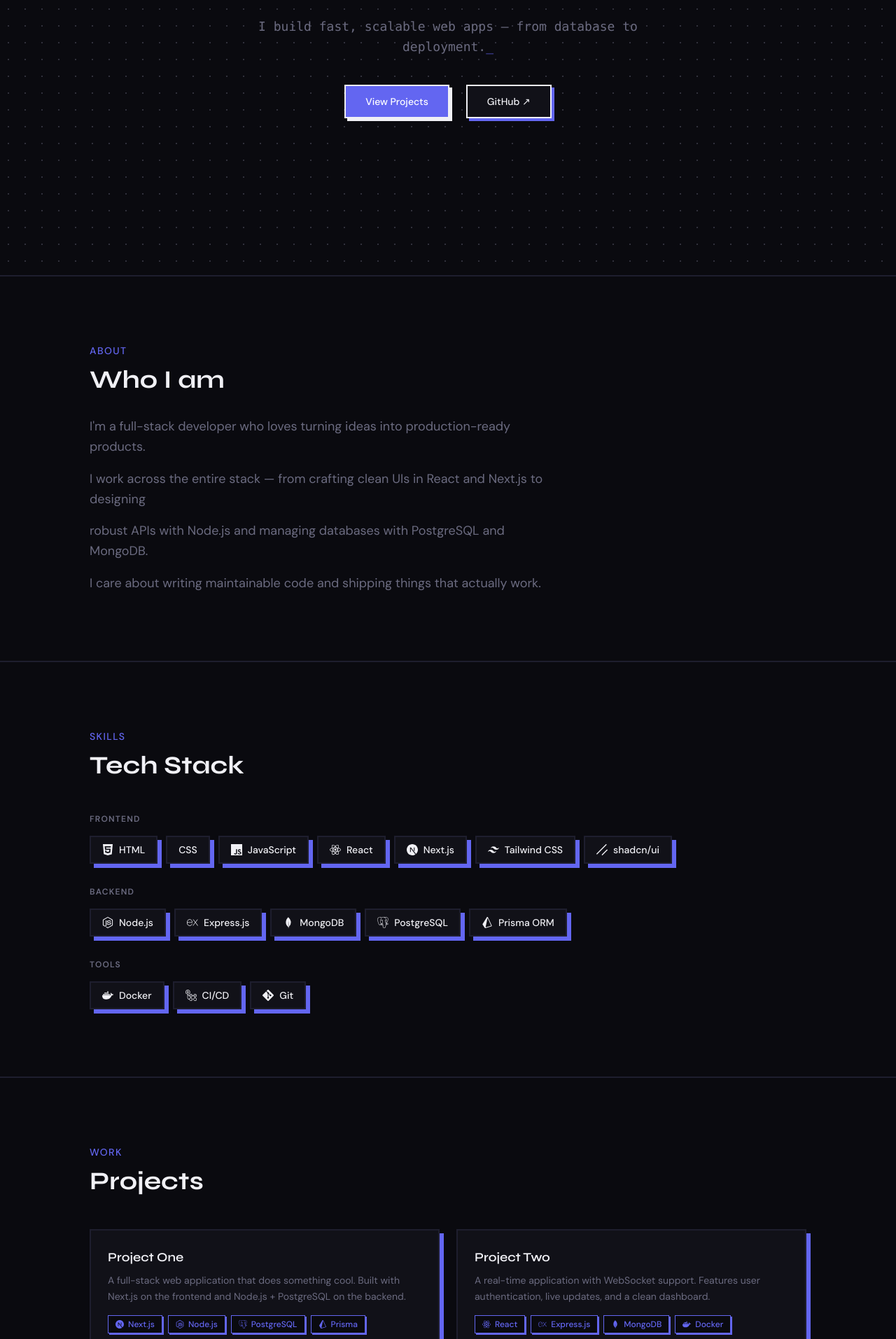
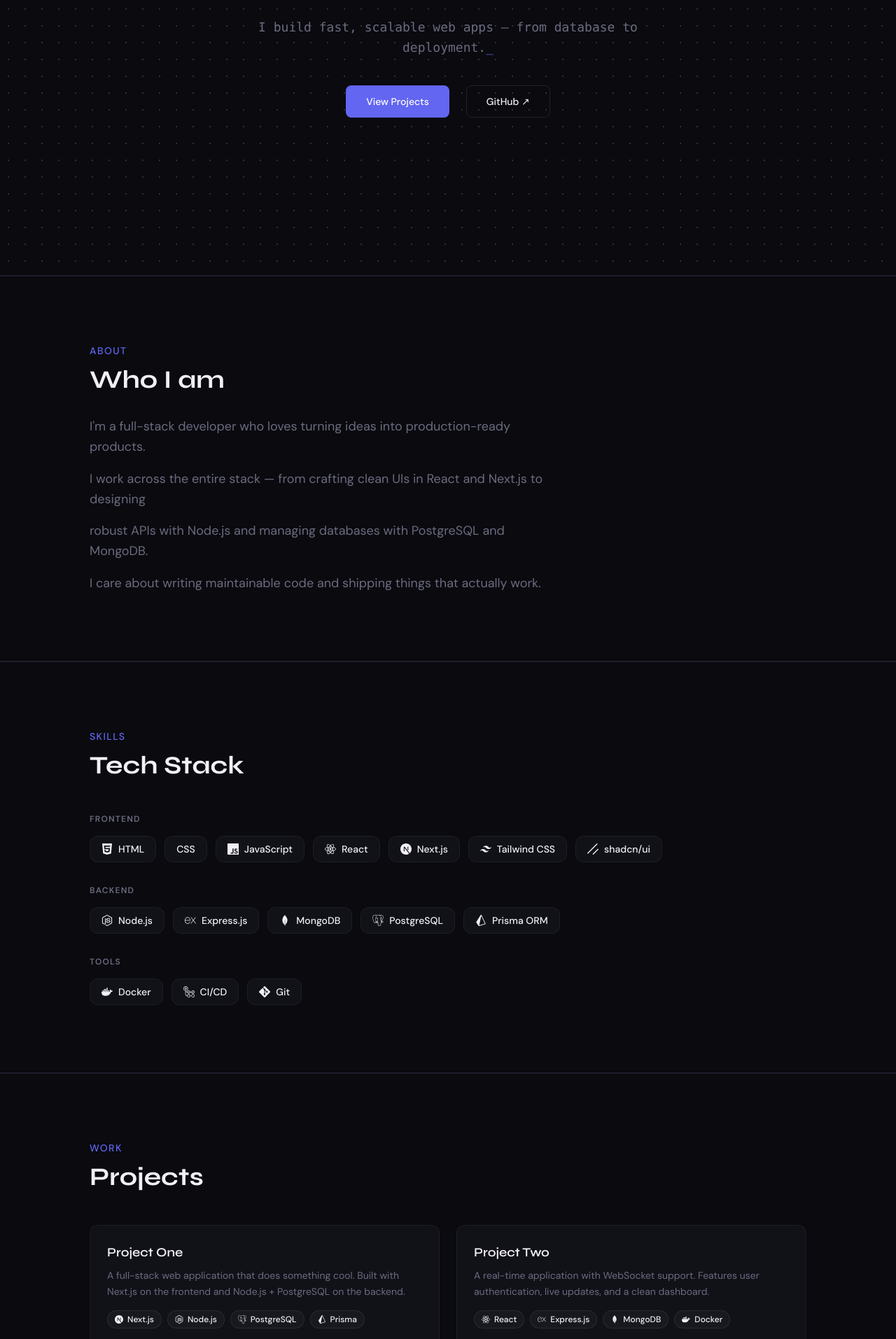
Before and after one commit to BhaveshP888/Portfolio, a Next.js app: page / in a window 1280 px wide. Shown: the part 407-2320 px from the top of the page at 70% size. Built offline with nearby package versions, Linux system fonts and the light colour scheme.

Commit message:
style: upgrade to cyber-minimalist aesthetic

```diff
--- a/app/globals.css
+++ b/app/globals.css
@@ -113,54 +113,50 @@
   opacity: 1;
 }
 
-.brutal-card {
+.cyber-card {
   background-color: var(--surface);
-  border: 2px solid var(--border-color);
-  box-shadow: 6px 6px 0px 0px var(--accent);
-  transition: all 0.2s ease;
-  border-radius: 0;
+  border: 1px solid rgba(255, 255, 255, 0.05);
+  border-radius: 0.75rem;
+  transition: all 0.3s ease;
 }
 
-.brutal-card:hover {
-  transform: translate(4px, 4px);
-  box-shadow: 2px 2px 0px 0px var(--accent);
-  border-color: var(--accent);
+.cyber-card:hover {
+  border-color: rgba(99, 102, 241, 0.3);
+  box-shadow: 0 0 30px -5px rgba(99, 102, 241, 0.15), inset 0 0 20px rgba(99, 102, 241, 0.05);
+  transform: translateY(-2px);
 }
 
-.brutal-btn {
+.cyber-btn {
   background-color: var(--accent);
   color: #ffffff;
-  border: 2px solid var(--text);
-  box-shadow: 4px 4px 0px 0px var(--text);
-  transition: all 0.2s ease;
-  border-radius: 0;
+  border-radius: 0.5rem;
+  transition: all 0.3s ease;
+  border: 1px solid transparent;
 }
 
-.brutal-btn:hover {
-  transform: translate(4px, 4px);
-  box-shadow: 0px 0px 0px 0px var(--text);
+.cyber-btn:hover {
   background-color: var(--accent-hover);
+  box-shadow: 0 0 20px -2px rgba(99, 102, 241, 0.4);
 }
 
-.brutal-btn-alt {
-  background-color: var(--surface);
+.cyber-btn-alt {
+  background-color: transparent;
   color: var(--text);
-  border: 2px solid var(--text);
-  box-shadow: 4px 4px 0px 0px var(--accent);
-  transition: all 0.2s ease;
-  border-radius: 0;
+  border: 1px solid rgba(255, 255, 255, 0.1);
+  border-radius: 0.5rem;
+  transition: all 0.3s ease;
 }
 
-.brutal-btn-alt:hover {
-  transform: translate(4px, 4px);
-  box-shadow: 0px 0px 0px 0px var(--accent);
+.cyber-btn-alt:hover {
+  border-color: var(--accent);
   color: var(--accent);
+  box-shadow: 0 0 15px -2px rgba(99, 102, 241, 0.2), inset 0 0 10px rgba(99, 102, 241, 0.1);
 }
 
-.brutal-tag {
-  background-color: var(--bg);
-  border: 1px solid var(--accent);
-  color: var(--accent);
-  border-radius: 0;
-  box-shadow: 2px 2px 0px 0px var(--accent);
+.cyber-tag {
+  background-color: rgba(255, 255, 255, 0.03);
+  border: 1px solid rgba(255, 255, 255, 0.08);
+  color: var(--text);
+  border-radius: 9999px;
+  transition: all 0.3s ease;
 }
--- a/components/Hero.tsx
+++ b/components/Hero.tsx
@@ -13,7 +13,7 @@
         {/* Available badge */}
         {siteData.availableForWork && (
           <div
-            className="animate-fade-in inline-flex items-center gap-2 px-4 py-1.5 brutal-tag text-xs font-medium mb-8"
+            className="animate-fade-in inline-flex items-center gap-2 px-4 py-1.5 cyber-tag text-xs font-medium mb-8"
             style={{ animationDelay: "0.1s" }}
           >
             <span className="w-1.5 h-1.5 rounded-full bg-accent animate-pulse" />
@@ -52,7 +52,7 @@
         >
           <a
             href="#projects"
-            className="px-7 py-3 brutal-btn font-medium text-sm"
+            className="px-7 py-3 cyber-btn font-medium text-sm"
           >
             View Projects
           </a>
@@ -60,7 +60,7 @@
             href={siteData.github}
             target="_blank"
             rel="noopener noreferrer"
-            className="px-7 py-3 brutal-btn-alt font-medium text-sm"
+            className="px-7 py-3 cyber-btn-alt font-medium text-sm"
           >
             GitHub ↗
           </a>
--- a/components/Navbar.tsx
+++ b/components/Navbar.tsx
@@ -28,7 +28,7 @@
     <header
       className={`fixed top-0 left-0 right-0 z-50 transition-all duration-300 ${
         scrolled
-          ? "bg-bg border-b-2 border-border"
+          ? "bg-bg/80 backdrop-blur-md border-b border-white/5"
           : "bg-transparent"
       }`}
     >
--- a/components/Projects.tsx
+++ b/components/Projects.tsx
@@ -17,7 +17,7 @@
           {siteData.projects.map((project) => (
             <article
               key={project.title}
-              className="reveal brutal-card group flex flex-col p-6"
+              className="reveal cyber-card group flex flex-col p-6"
             >
               {/* Title */}
               <h3 className="font-display text-text font-semibold text-lg mb-2 group-hover:text-accent transition-colors">
@@ -34,7 +34,7 @@
                 {project.tech.map((tag) => (
                   <span
                     key={tag}
-                    className="flex items-center gap-1.5 px-2.5 py-1 brutal-tag text-xs font-medium"
+                    className="flex items-center gap-1.5 px-2.5 py-1 cyber-tag text-xs font-medium"
                   >
                     <TechIcon name={tag} className="w-3 h-3" />
                     {tag}
--- a/components/Skills.tsx
+++ b/components/Skills.tsx
@@ -23,7 +23,7 @@
                 {items.map((skill) => (
                   <span
                     key={skill}
-                    className="flex items-center gap-2 px-4 py-2 brutal-card text-text text-sm font-medium cursor-default"
+                    className="flex items-center gap-2 px-4 py-2 cyber-card text-text text-sm font-medium cursor-default"
                   >
                     <TechIcon name={skill} className="w-4 h-4" />
                     {skill}
```
